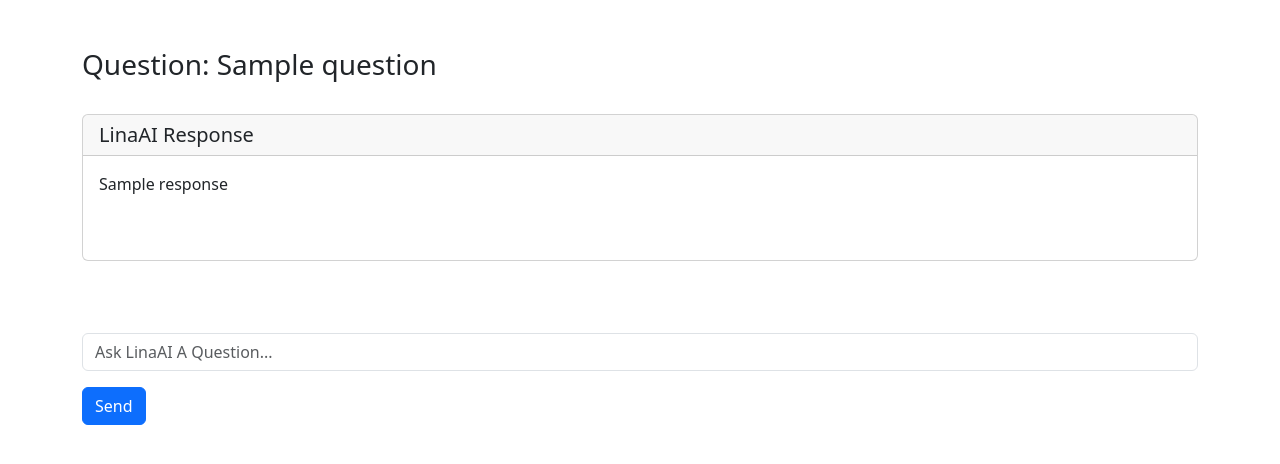
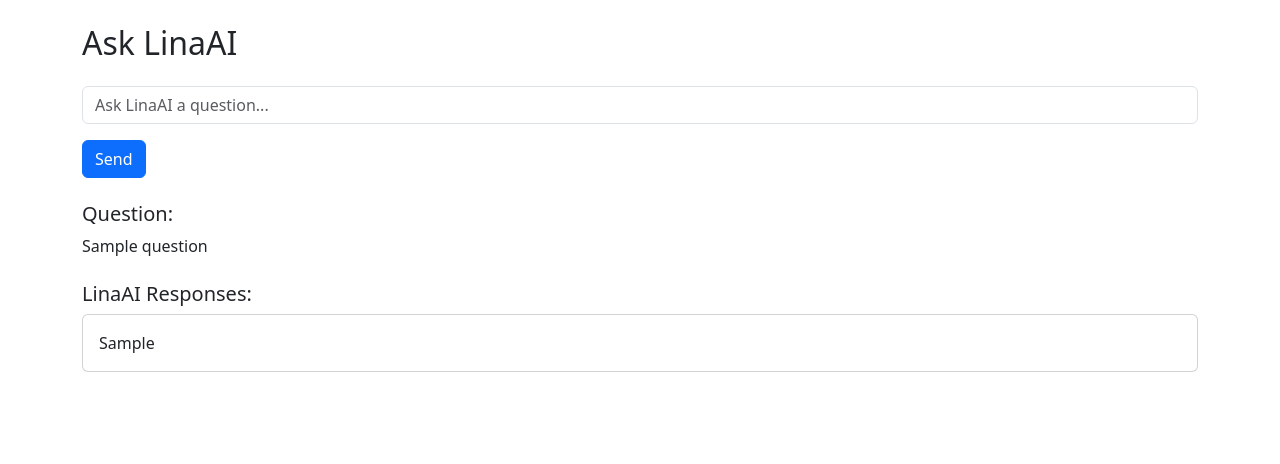
Before and after one commit to fatiimahoseini/chatgpt-app, a Django app: template chatbot/templates/home.html in a window 1280 px wide. Shown: the part 56-520 px from the top of the page. Run offline with Django 5.2, Linux system fonts and the light colour scheme; the template is opened without the code that fills it: most values are stand-ins (such as "Sample title", 1, 10 or a date in 2020).

Commit message:
added past_responses and enter for send msg

```diff
--- a/chatbot/templates/home.html
+++ b/chatbot/templates/home.html
@@ -1,36 +1,51 @@
 {% extends "base.html" %}
 
 {% block content %}
+
+<h2 class="mb-4">Ask LinaAI</h2>
+
+<form id="questionForm" method="POST" action="{% url 'home' %}">
+    {% csrf_token %}
+    <input type="hidden" name="past_responses" value="{{ past_responses }}">
+
+    <div class="mb-3">
+        <input type="text" id="questionInput" class="form-control" placeholder="Ask LinaAI a question..." name="question" required>
+    </div>
+
+    <button type="submit" class="btn btn-primary">Send</button>
+</form>
+
 {% if question %}
-  <div>
-    </br>
-    <h3>Question: {{ question }}</h3>
-    </br>
-  </div>
+    <div class="mt-4">
+        <h5>Question:</h5>
+        <p>{{ question }}</p>
+    </div>
 {% endif %}
 
+{% if past_responses %}
+    <div class="mt-4">
+        <h5>LinaAI Responses:</h5>
+        <div class="card">
+            <div class="card-body">
+                {{ past_responses|safe }}
+            </div>
+        </div>
+    </div>
+{% endif %}
 
-<div class="card">
-  <h5 class="card-header">LinaAI Response</h5>
-  <div class="card-body">
-    {% if response %}
-    {{ response }}
-    {% endif %}
-    </br>
-    </br>
-    </br>
-  </div>
-</div>
+<script>
+    const form = document.getElementById("questionForm");
+    const input = document.getElementById("questionInput");
 
-</br>
-</br>
-</br>
+    input.addEventListener("keypress", function(e) {
+        if (e.key === "Enter") {
+            e.preventDefault();
+            form.submit();
+            setTimeout(() => {
+                input.value = "";
+            }, 50);
+        }
+    });
+</script>
 
-<form method='POST' action={% url "home" %}>
-  {% csrf_token %}
-  <div class="mb-3">
-    <input type="text" class="form-control" placeholder='Ask LinaAI A Question...' name='question'>
-  </div>
-  <button type="submit" class="btn btn-primary">Send</button>
-</form>
-  {% endblock content %}
+{% endblock content %}
```
